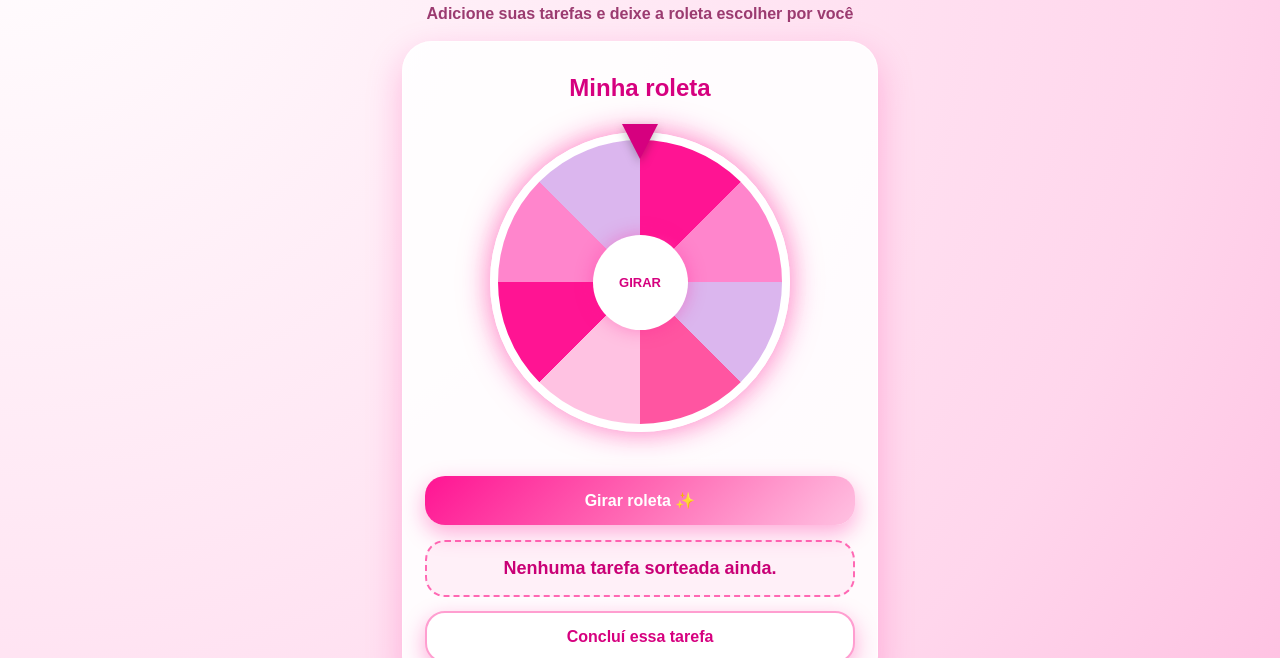
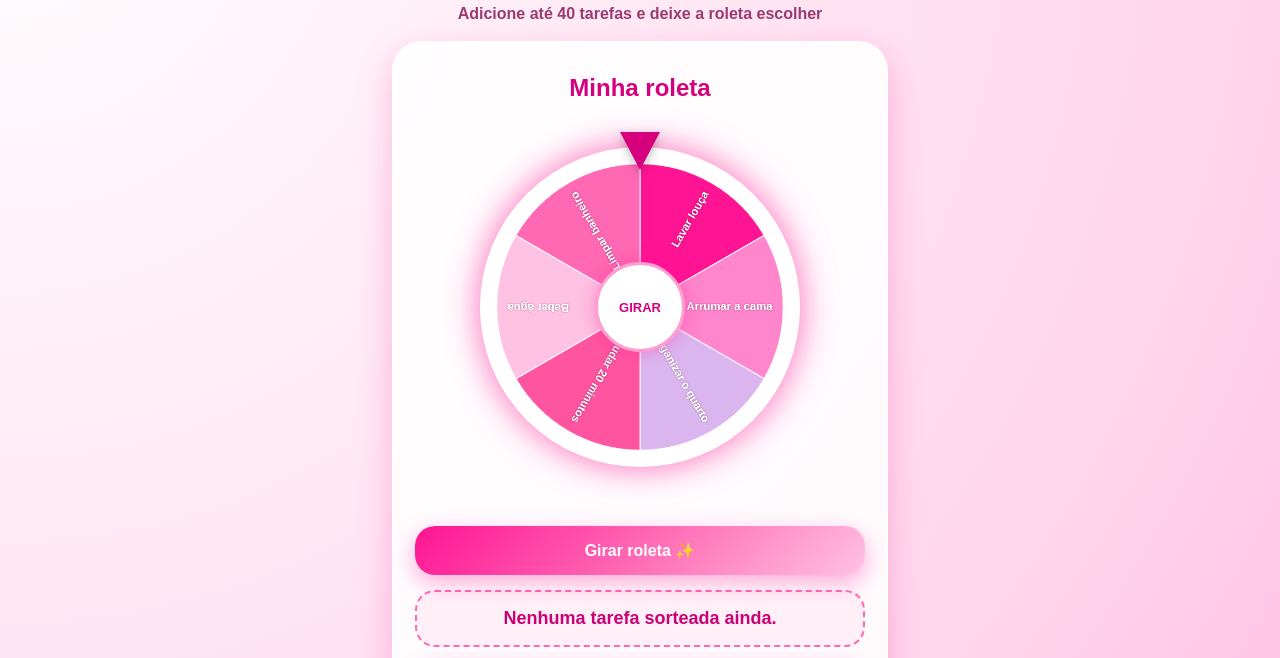
Before and after one commit to pacotesdacriativa-arco/Roletapremium, a plain HTML site: page index.html in a window 1280 px wide. Shown: the part 137-795 px from the top of the page. Drawn offline with Linux system fonts and the light colour scheme.

Commit message:
Update index.html

```diff
--- a/index.html
+++ b/index.html
@@ -32,7 +32,7 @@ z-index:-1;
 }
 
 .container{
-max-width:520px;
+max-width:540px;
 margin:auto;
 padding:22px;
 min-height:100vh;
@@ -105,16 +105,17 @@ display:flex;
 justify-content:center;
 align-items:center;
 margin:30px 0;
+min-height:350px;
 }
 
 .roletaBox::before{
 content:"";
 position:absolute;
-width:330px;
-height:330px;
+width:350px;
+height:350px;
 border-radius:50%;
-background:radial-gradient(circle,rgba(255,20,147,.35),transparent 65%);
-filter:blur(10px);
+background:radial-gradient(circle,rgba(255,20,147,.38),transparent 65%);
+filter:blur(12px);
 animation:brilhar 1.8s infinite alternate;
 }
 
@@ -125,56 +126,42 @@ to{transform:scale(1.08);opacity:1}
 
 .seta{
 position:absolute;
-top:-8px;
-z-index:4;
+top:0;
+z-index:5;
 width:0;
 height:0;
-border-left:18px solid transparent;
-border-right:18px solid transparent;
-border-top:35px solid #d6007f;
+border-left:20px solid transparent;
+border-right:20px solid transparent;
+border-top:38px solid #d6007f;
 filter:drop-shadow(0 4px 5px rgba(0,0,0,.25));
 }
 
-.roleta{
-width:300px;
-height:300px;
+.canvasWrap{
+width:320px;
+height:320px;
 border-radius:50%;
-background:conic-gradient(
-#ff1493 0deg 45deg,
-#ff85cc 45deg 90deg,
-#dbb6ee 90deg 135deg,
-#ff55a1 135deg 180deg,
-#ffc2e2 180deg 225deg,
-#ff1493 225deg 270deg,
-#ff85cc 270deg 315deg,
-#dbb6ee 315deg 360deg
-);
 border:8px solid white;
-box-shadow:0 0 30px rgba(255,20,147,.55);
-display:flex;
-align-items:center;
-justify-content:center;
-transition:transform 4s cubic-bezier(.17,.67,.14,1);
+box-shadow:0 0 35px rgba(255,20,147,.60);
 position:relative;
 z-index:2;
 overflow:hidden;
+transition:transform 4s cubic-bezier(.17,.67,.14,1);
+background:white;
 }
 
-.roleta::after{
-content:"♡";
-position:absolute;
-font-size:90px;
-color:white;
-text-shadow:0 0 15px rgba(255,255,255,.9);
+canvas{
+width:100%;
+height:100%;
+display:block;
 }
 
 .centro{
 position:absolute;
-width:95px;
-height:95px;
+width:90px;
+height:90px;
 border-radius:50%;
 background:white;
-z-index:3;
+z-index:4;
 display:flex;
 align-items:center;
 justify-content:center;
@@ -183,6 +170,7 @@ color:#d6007f;
 box-shadow:0 0 18px rgba(255,20,147,.35);
 text-align:center;
 font-size:13px;
+border:3px solid #ff9ed0;
 }
 
 .resultado{
@@ -268,6 +256,14 @@ color:#7a2857;
 font-weight:bold;
 }
 
+.aviso{
+font-size:13px;
+text-align:center;
+margin-top:10px;
+color:#9b3b70;
+font-weight:bold;
+}
+
 footer{
 text-align:center;
 font-size:12px;
@@ -284,14 +280,18 @@ color:#7a2857;
 
 <div class="logo">💖</div>
 <h1>Roleta da Produtividade</h1>
-<p class="sub">Adicione suas tarefas e deixe a roleta escolher por você</p>
+<p class="sub">Adicione até 40 tarefas e deixe a roleta escolher</p>
 
 <div class="card">
 <h2>Minha roleta</h2>
 
 <div class="roletaBox">
 <div class="seta"></div>
-<div class="roleta" id="roleta"></div>
+
+<div class="canvasWrap" id="canvasWrap">
+<canvas id="roletaCanvas" width="700" height="700"></canvas>
+</div>
+
 <div class="centro">GIRAR</div>
 </div>
 
@@ -302,6 +302,10 @@ Nenhuma tarefa sorteada ainda.
 </div>
 
 <button class="btn btn-light" onclick="concluir()">Concluí essa tarefa</button>
+
+<p class="aviso">
+Ao concluir, a tarefa sai automaticamente da roleta.
+</p>
 </div>
 
 <div class="card">
@@ -351,7 +355,7 @@ Nível: Iniciante
 </div>
 
 <script>
-let tarefas = JSON.parse(localStorage.getItem("tarefasRoletaRosa")) || [
+let tarefas = JSON.parse(localStorage.getItem("tarefasRoletaRosaCanvas")) || [
 "Lavar louça",
 "Arrumar a cama",
 "Organizar o quarto",
@@ -360,17 +364,109 @@ let tarefas = JSON.parse(localStorage.getItem("tarefasRoletaRosa")) || [
 "Limpar banheiro"
 ];
 
-let pontos = Number(localStorage.getItem("pontosRoletaRosa")) || 0;
-let concluidas = Number(localStorage.getItem("concluidasRoletaRosa")) || 0;
-let historico = JSON.parse(localStorage.getItem("historicoRoletaRosa")) || [];
+let pontos = Number(localStorage.getItem("pontosRoletaRosaCanvas")) || 0;
+let concluidas = Number(localStorage.getItem("concluidasRoletaRosaCanvas")) || 0;
+let historico = JSON.parse(localStorage.getItem("historicoRoletaRosaCanvas")) || [];
+
 let tarefaAtual = "";
+let tarefaAtualIndex = null;
 let rotacao = 0;
+let girando = false;
+
+const cores = [
+"#ff1493",
+"#ff85cc",
+"#dbb6ee",
+"#ff55a1",
+"#ffc2e2",
+"#ff69b4",
+"#d946ef",
+"#f9a8d4"
+];
 
 function salvar(){
-localStorage.setItem("tarefasRoletaRosa", JSON.stringify(tarefas));
-localStorage.setItem("pontosRoletaRosa", pontos);
-localStorage.setItem("concluidasRoletaRosa", concluidas);
-localStorage.setItem("historicoRoletaRosa", JSON.stringify(historico));
+localStorage.setItem("tarefasRoletaRosaCanvas", JSON.stringify(tarefas));
+localStorage.setItem("pontosRoletaRosaCanvas", pontos);
+localStorage.setItem("concluidasRoletaRosaCanvas", concluidas);
+localStorage.setItem("historicoRoletaRosaCanvas", JSON.stringify(historico));
+}
+
+function cortarTexto(texto, max){
+return texto.length > max ? texto.slice(0,max-3) + "..." : texto;
+}
+
+function desenharRoleta(){
+let canvas = document.getElementById("roletaCanvas");
+let ctx = canvas.getContext("2d");
+let w = canvas.width;
+let h = canvas.height;
+let cx = w/2;
+let cy = h/2;
+let raio = 330;
+
+ctx.clearRect(0,0,w,h);
+
+if(tarefas.length === 0){
+ctx.beginPath();
+ctx.arc(cx,cy,raio,0,Math.PI*2);
+ctx.fillStyle="#ffc2e2";
+ctx.fill();
+
+ctx.fillStyle="#c90076";
+ctx.font="bold 34px Arial";
+ctx.textAlign="center";
+ctx.textBaseline="middle";
+ctx.fillText("Adicione tarefas",cx,cy);
+return;
+}
+
+let fatia = (Math.PI*2) / tarefas.length;
+
+for(let i=0;i<tarefas.length;i++){
+let inicio = i * fatia - Math.PI/2;
+let fim = inicio + fatia;
+
+ctx.beginPath();
+ctx.moveTo(cx,cy);
+ctx.arc(cx,cy,raio,inicio,fim);
+ctx.closePath();
+ctx.fillStyle = cores[i % cores.length];
+ctx.fill();
+
+ctx.strokeStyle="rgba(255,255,255,.75)";
+ctx.lineWidth=3;
+ctx.stroke();
+
+ctx.save();
+ctx.translate(cx,cy);
+ctx.rotate(inicio + fatia/2);
+
+ctx.textAlign="right";
+ctx.textBaseline="middle";
+ctx.fillStyle="white";
+
+let fonte = tarefas.length <= 10 ? 26 : tarefas.length <= 20 ? 21 : tarefas.length <= 30 ? 17 : 14;
+let maxTexto = tarefas.length <= 10 ? 18 : tarefas.length <= 20 ? 15 : tarefas.length <= 30 ? 12 : 10;
+
+ctx.font=`bold ${fonte}px Arial`;
+ctx.shadowColor="rgba(0,0,0,.35)";
+ctx.shadowBlur=4;
+
+ctx.fillText(cortarTexto(tarefas[i],maxTexto),raio-25,0);
+
+ctx.restore();
+}
+
+ctx.beginPath();
+ctx.arc(cx,cy,55,0,Math.PI*2);
+ctx.fillStyle="white";
+ctx.fill();
+
+ctx.fillStyle="#d6007f";
+ctx.font="bold 24px Arial";
+ctx.textAlign="center";
+ctx.textBaseline="middle";
+ctx.fillText("♡",cx,cy);
 }
 
 function adicionarTarefa(){
@@ -381,6 +477,11 @@ alert("Digite uma tarefa.");
 return;
 }
 
+if(tarefas.length >= 40){
+alert("A roleta já tem 40 tarefas. Conclua ou exclua alguma para adicionar mais.");
+return;
+}
+
 tarefas.push(texto);
 document.getElementById("novaTarefa").value="";
 salvar();
@@ -388,33 +489,51 @@ renderizar();
 }
 
 function excluirTarefa(index){
+if(tarefaAtualIndex === index){
+tarefaAtual="";
+tarefaAtualIndex=null;
+document.getElementById("resultado").innerText="Tarefa removida da roleta.";
+}
+
 tarefas.splice(index,1);
 salvar();
 renderizar();
 }
 
 function girar(){
+if(girando) return;
+
 if(tarefas.length === 0){
 alert("Adicione pelo menos uma tarefa.");
 return;
 }
 
+girando = true;
+
 let sorteada = Math.floor(Math.random() * tarefas.length);
 tarefaAtual = tarefas[sorteada];
+tarefaAtualIndex = sorteada;
 
-rotacao += 1440 + Math.floor(Math.random() * 720);
+let fatiaGraus = 360 / tarefas.length;
+let centroFatia = sorteada * fatiaGraus + fatiaGraus/2;
 
-document.getElementById("roleta").style.transform =
+let destino = 360 - centroFatia;
+let voltas = 1440 + Math.floor(Math.random() * 720);
+
+rotacao = voltas + destino;
+
+document.getElementById("canvasWrap").style.transform =
 `rotate(${rotacao}deg)`;
 
 setTimeout(()=>{
 document.getElementById("resultado").innerText =
 "Faça agora: " + tarefaAtual + " 💖";
-},3900);
+girando = false;
+},4100);
 }
 
 function concluir(){
-if(!tarefaAtual){
+if(!tarefaAtual || tarefaAtualIndex === null){
 alert("Gire a roleta primeiro.");
 return;
 }
@@ -431,9 +550,13 @@ if(historico.length > 10){
 historico.pop();
 }
 
+tarefas.splice(tarefaAtualIndex,1);
+
 tarefaAtual="";
+tarefaAtualIndex=null;
+
 document.getElementById("resultado").innerText =
-"Tarefa concluída! +10 pontos ✨";
+"Tarefa concluída e removida da roleta! +10 pontos ✨";
 
 salvar();
 renderizar();
@@ -448,9 +571,14 @@ return "Iniciante";
 }
 
 function renderizar(){
+desenharRoleta();
+
 let lista = document.getElementById("listaTarefas");
 lista.innerHTML="";
 
+if(tarefas.length === 0){
+lista.innerHTML="<p class='sub'>Todas as tarefas foram concluídas. Adicione novas tarefas.</p>";
+}else{
 tarefas.forEach((t,index)=>{
 lista.innerHTML += `
 <div class="tarefa">
@@ -459,6 +587,7 @@ lista.innerHTML += `
 </div>
 `;
 });
+}
 
 document.getElementById("pontos").innerText = pontos;
 document.getElementById("concluidas").innerText = concluidas;
```
